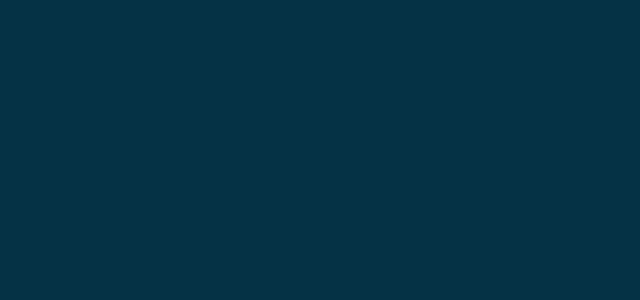
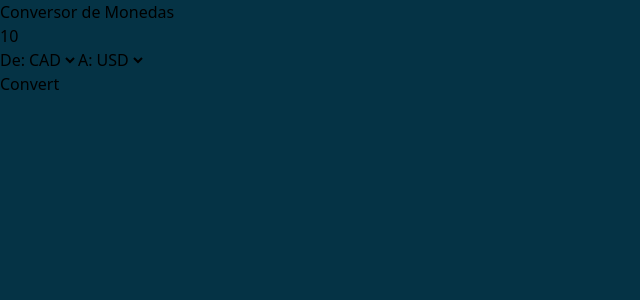
Before and after one commit to AveysT/Converter, a React (Vite) app: page / in a window 1280 px wide. Shown: the top 300 px of the page, without its empty margins (0-640 px from the left). Built offline with nearby package versions, Linux system fonts and the light colour scheme.

Commit message:
Base created

```diff
--- a/src/App.jsx
+++ b/src/App.jsx
@@ -1,3 +1,4 @@
+import CurrencyConverter from './components/converter'
 import './App.css'
 
 function App() {
@@ -5,6 +6,7 @@ function App() {
 
   return (
     <>
+    <CurrencyConverter />
     </>
   )
 }
--- /dev/null
+++ b/src/components/converter.jsx
@@ -0,0 +1,73 @@
+import { useState } from "react";
+
+//const currencies = "https://api.frankfurter.dev/v1/currencies"
+
+function CurrencyConverter () {
+
+    const [amount, setAmount] = useState(10)
+
+    const [currency1, setCurrency1] = useState("CAD")
+
+    const [currency2, setCurrency2] = useState("USD")
+
+    function handleChangeC1(e) {
+    setCurrency1(e.target.value);
+    console.log(currency1);
+    }
+
+    function handleChangeC2(e) {
+    setCurrency2(e.target.value);
+    console.log(currency2);
+    }
+
+    function handleAmountChange(e) {
+    setAmount(e.target.value);
+    }
+
+    function convert() {
+        fetch(`https://api.frankfurter.dev/v1/latest?base=${currency1}&symbols=${currency2}`)
+            .then((resp) => resp.json())
+            .then((data) => {
+                const convertedAmount = (amount * data.rates[currency2]).toFixed(2);
+                alert(`${amount} ${currency1} = ${convertedAmount} ${currency2}`);
+            });
+        console.log(amount);
+    }
+
+    return (
+        <div>
+            <h2>Conversor de Monedas</h2>
+
+            <div>
+                <input
+                type="number"
+                value={amount}
+                onChange={handleAmountChange}
+                min="0"
+                />
+            </div>
+
+            <div>
+                <label>De:</label>
+                <select value={currency1} onChange={handleChangeC1}>
+                <option value="CAD">CAD</option>
+                <option value="USD">USD</option>
+                <option value="EUR">EUR</option>
+                <option value="GBP">GBP</option>
+                </select>
+
+                <label>A:</label>
+                <select value={currency2} onChange={handleChangeC2}>
+                <option value="CAD">CAD</option>
+                <option value="USD">USD</option>
+                <option value="EUR">EUR</option>
+                <option value="GBP">GBP</option>
+                </select>
+            </div>
+
+            <button onClick={convert}>Convert</button>
+        </div>
+    )
+}
+
+export default CurrencyConverter
```
